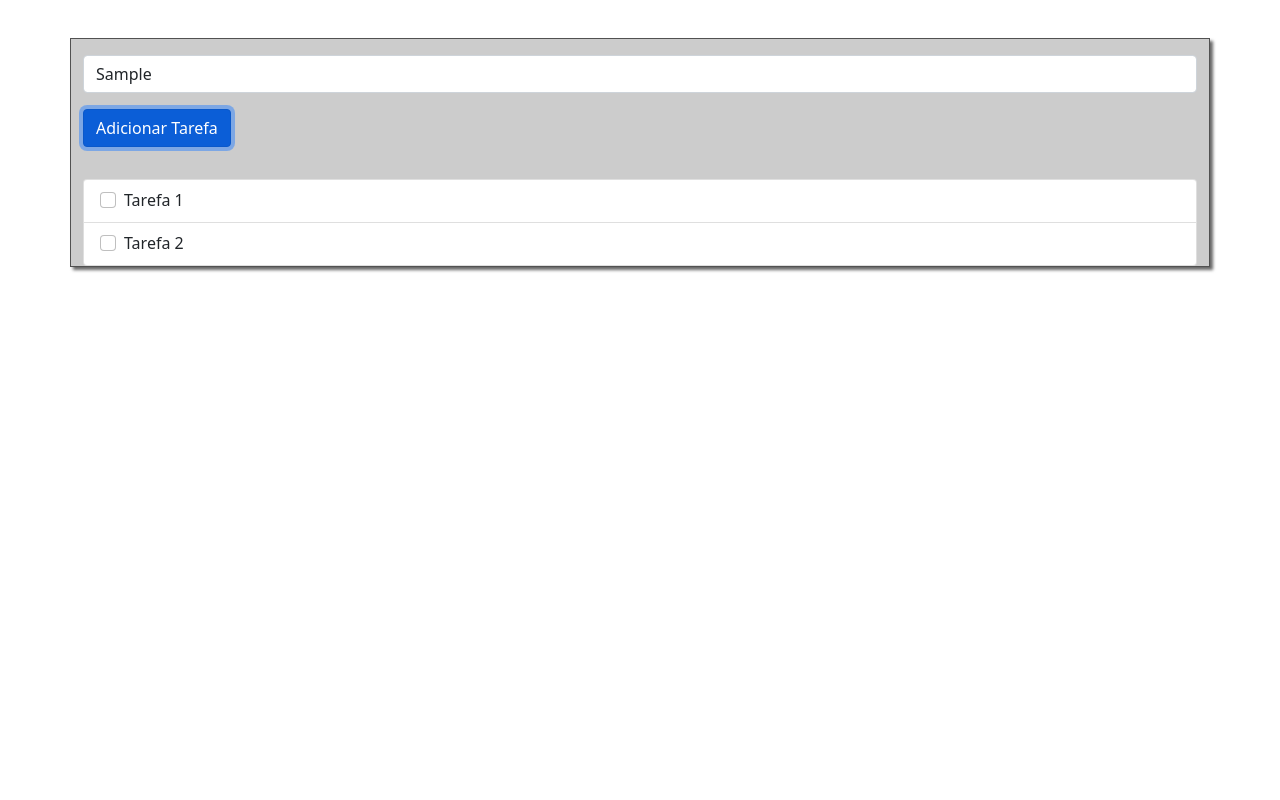
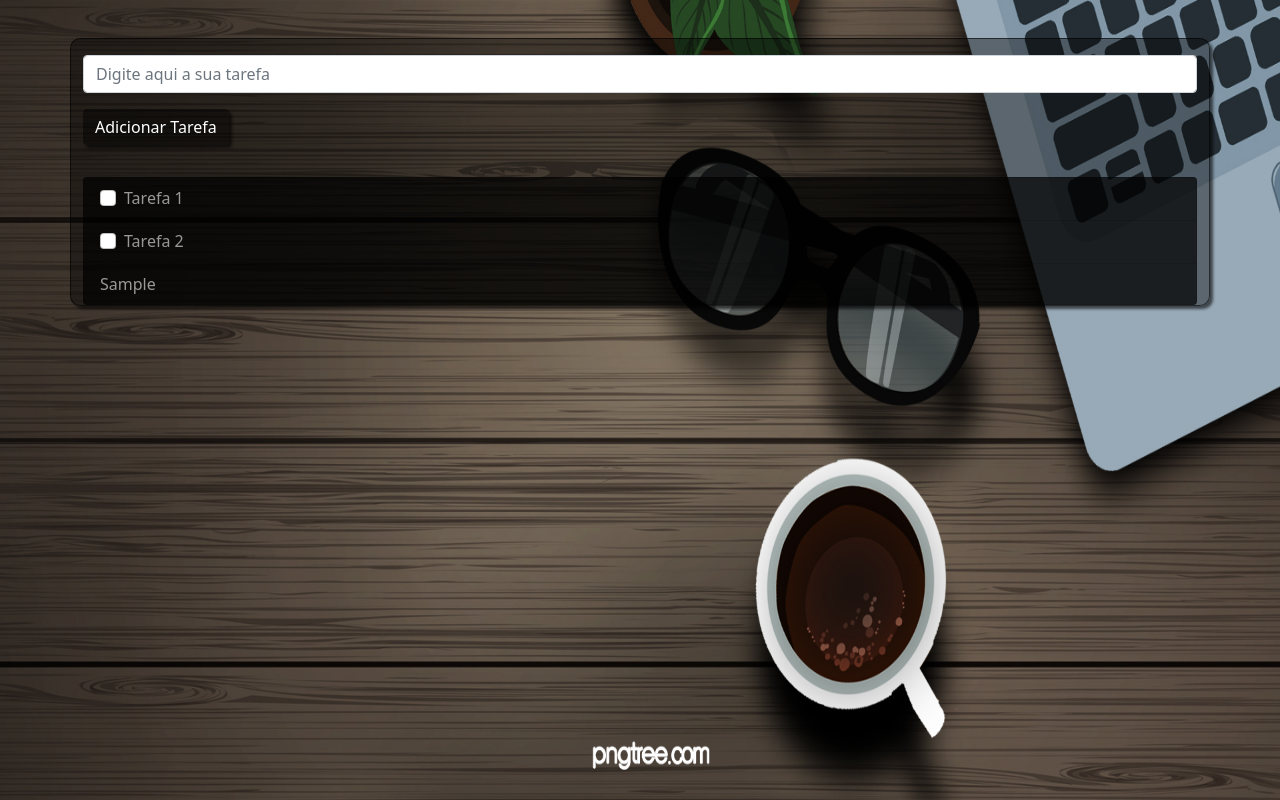
Before and after one commit to Rafael-Fel/TodoList, a plain HTML site: page index.html in a window 1280 px wide. Both pictures are taken after typing "Sample" into the empty fields and a click on the button "Adicionar Tarefa". Drawn offline with nearby package versions, Linux system fonts and the light colour scheme.

Commit message:
Criação da folha de estilhomain.css, Adoção do metodo para inserir novas tarefas.

```diff
--- a/assets/css/main.css
+++ b/assets/css/main.css
@@ -1,6 +1,36 @@
+body {
+    background-image: url(../imagens/Fundo.jpg);
+    background-size: 100vw 100vh ;
+    background-repeat: no-repeat;
+    color: white;
+
+}
+
 div.container {
-    background-color: rgba(1, 1, 1, .2);
+    background-color: rgba(1, 1, 1, .4);
     margin-top: 3%;
     border: 1px solid rgba(1, 1, 1, .6);
     box-shadow: 3px 3px 3px rgba(1, 1, 1, .6);
+    border-radius: 10px;
 }
+
+div.container .mb-3 button{
+    border: none;
+    background-color: rgba(1, 1, 1, .5);
+    box-shadow: 3px 3px 3px rgba(1, 1, 1, .6);
+    transition: .6s;
+}
+div.container .mb-3 button:hover{
+    font-size: 15pt;
+    box-shadow: 6px 6px 6px rgba(1, 1, 1, .6);
+    background-color: rgba(74, 0, 83, 0.5);
+}
+
+div.container li{
+    color: rgba(214, 214, 214, 0.7);
+   background-color: rgba(1, 1, 1, .7);
+   transition: .6s;
+}
+div.container li:hover{
+    background-color: rgba(0, 1, 73, 0.7);
+}
--- a/assets/js/app.js
+++ b/assets/js/app.js
@@ -1,7 +1,26 @@
-const btnAddTodo = document.querySelector("#btn-add-todo");
+
+function getItem(item) {
+    return document.querySelector(item);
+}
+
+const btnAddTodo = getItem("#btn-add-todo");
 btnAddTodo.addEventListener("click", (evento) => {
-    const inputTodo = document.querySelector("#input-todo");
+    const inputTodo = getItem("#input-todo");
     const inputValue = inputTodo.value;
 
     console.log(inputValue);
+    if (inputValue == "") {
+        console.log("String vazia");
+    } else {
+        const todoList = getItem("#todo-list");
+
+        const listItem = document.createElement("li"); // <li></li>
+        const textItem = document.createTextNode(inputValue); //Texto criado
+
+        listItem.appendChild(textItem); //<li>mais uma tarefa</li>
+        listItem.classList.add("list-group-item");
+
+        todoList.appendChild(listItem); //<ul>.....<li>mais uma tarefa</li></ul>
+        inputTodo.value = "";
+    }
 });
--- a/index.html
+++ b/index.html
@@ -23,7 +23,7 @@
             <button type="button" class="btn btn-primary mb-3" id="btn-add-todo">Adicionar Tarefa</button>
         </div>
 
-        <ul class="list-group">
+        <ul id="todo-list" class="list-group">
             <li class="list-group-item">
                 <div class="form-check">
                     <input class="form-check-input" type="checkbox" value="" id="checkbox1">
```
Also changed, not shown: assets/imagens/Fundo.jpg (added), 1 other file.
